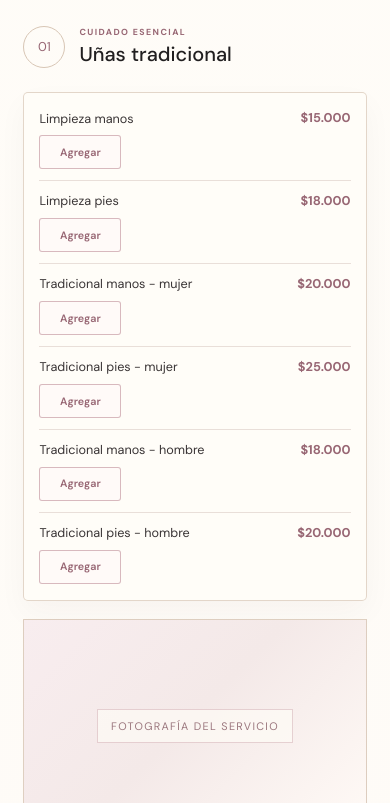
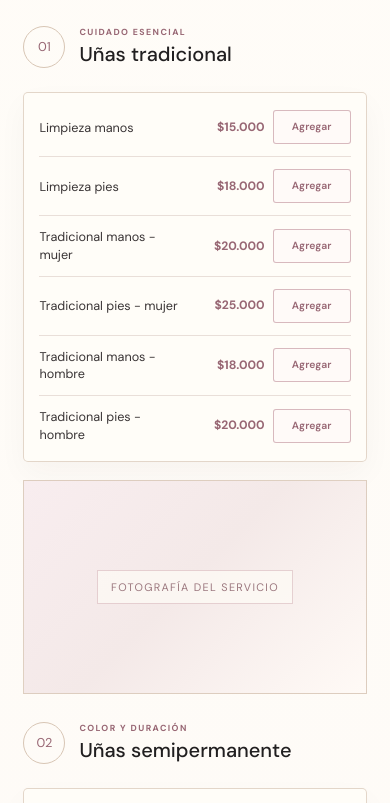
Before and after one commit to macaweb/spa_trendy_kim, a plain HTML site: page index.html in a window 390 px wide. Shown: the part 1966-2769 px from the top of the page. Drawn offline with Linux system fonts and the light colour scheme.

Commit message:
Align service prices and add buttons in catalog

```diff
--- a/style.css
+++ b/style.css
@@ -548,3 +548,57 @@ body.booking-open { overflow: hidden; }
 }
 
 .selection-fab[hidden] { display: none; }
+
+
+/* Ajustes solicitados: foto limpia y filas del catálogo alineadas */
+.photo-stamp { display: none !important; }
+
+.servicio-item {
+    display: grid;
+    grid-template-columns: minmax(0, 1fr) minmax(76px, auto) 82px;
+    align-items: center;
+    column-gap: 12px;
+    row-gap: 5px;
+}
+.servicio-item > span:first-child {
+    min-width: 0;
+    line-height: 1.4;
+}
+.servicio-item .precio {
+    justify-self: end;
+    min-width: 76px;
+    text-align: right;
+    white-space: nowrap;
+}
+.servicio-item .service-add-button {
+    width: 82px;
+    min-width: 82px;
+    justify-self: end;
+    white-space: nowrap;
+}
+@media (max-width: 560px) {
+    .servicio-item {
+        grid-template-columns: minmax(0, 1fr) minmax(70px, auto) 78px;
+        column-gap: 8px;
+        padding: 12px 0;
+    }
+    .servicio-item .precio {
+        min-width: 70px;
+        font-size: .76rem;
+    }
+    .servicio-item .service-add-button {
+        width: 78px;
+        min-width: 78px;
+        min-height: 34px;
+        padding: 7px 6px;
+        font-size: .65rem;
+    }
+}
+@media (max-width: 360px) {
+    .servicio-item {
+        grid-template-columns: minmax(0, 1fr) 68px 72px;
+        column-gap: 6px;
+    }
+    .servicio-item .precio { min-width: 68px; font-size: .7rem; }
+    .servicio-item .service-add-button { width: 72px; min-width: 72px; font-size: .62rem; }
+}
```
